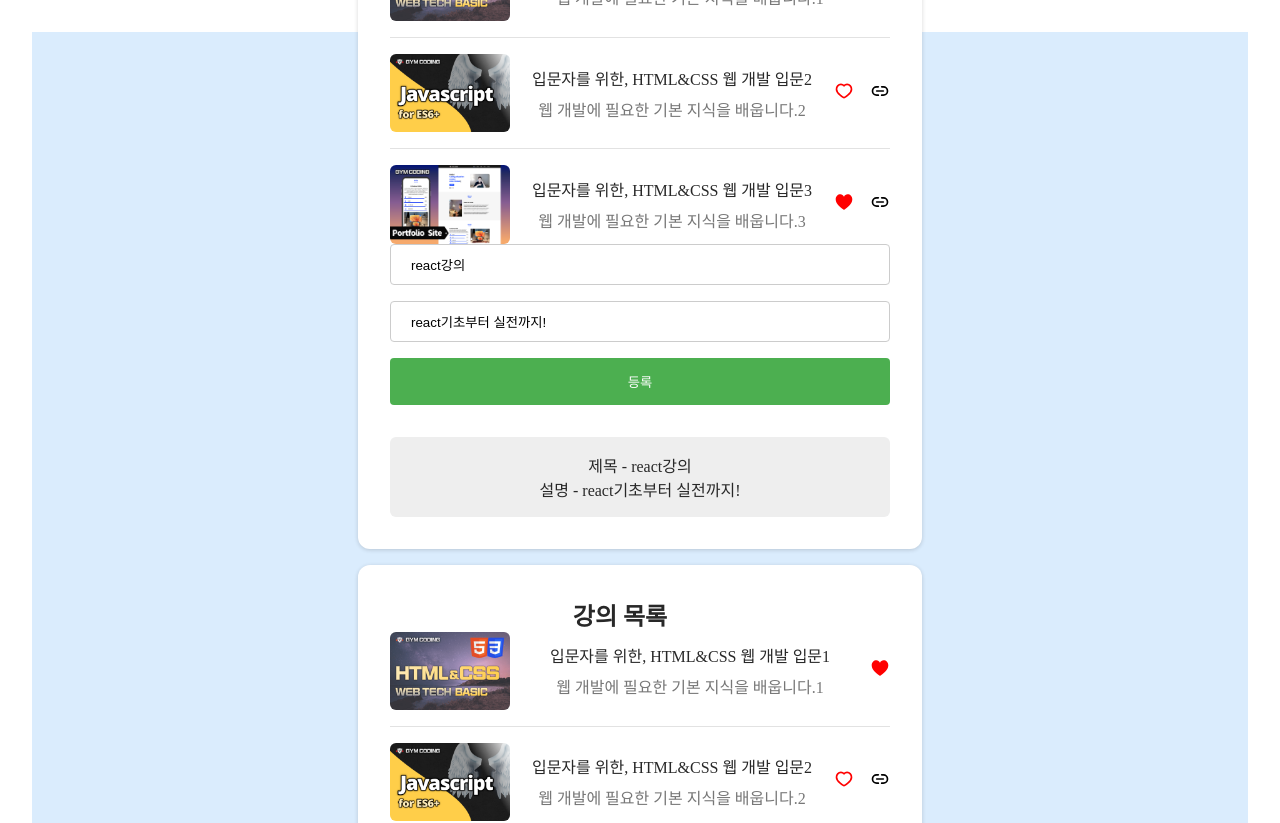
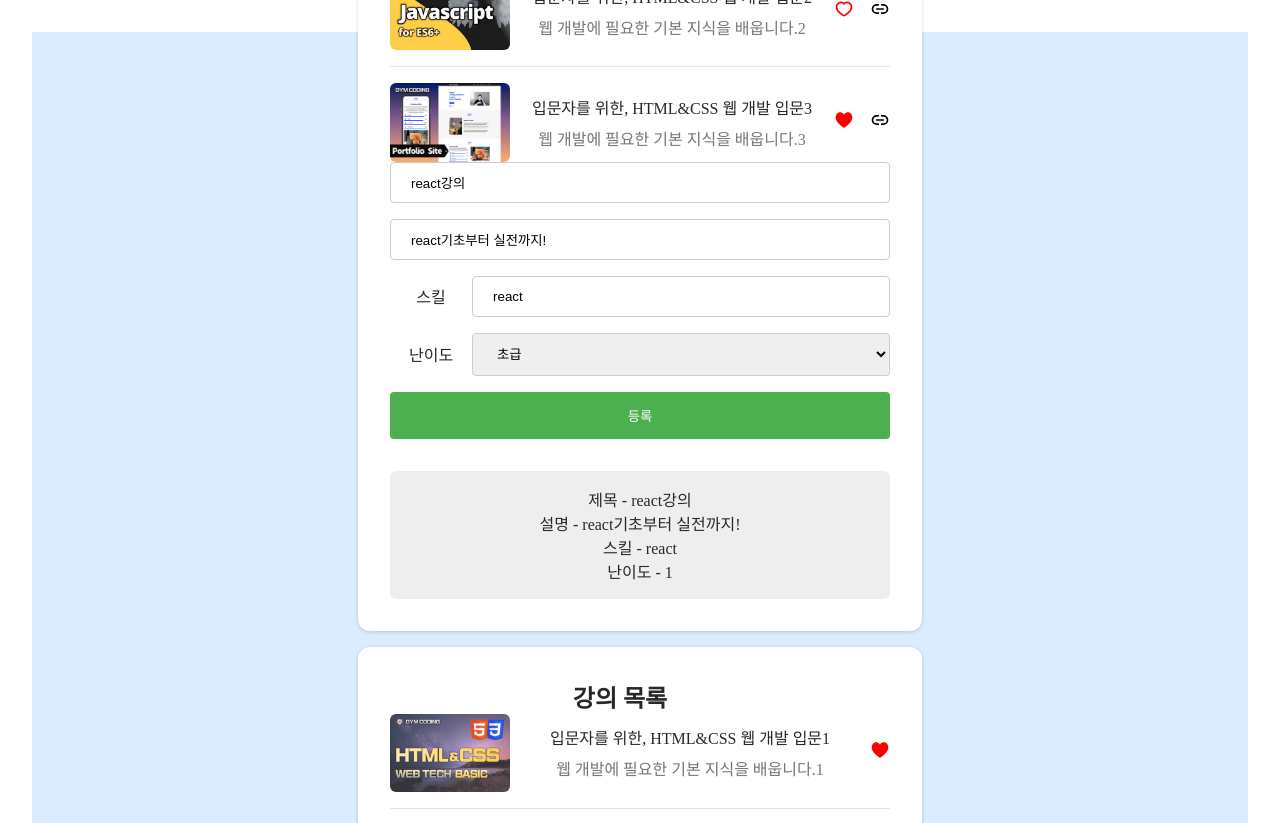
Before and after one commit to JahyunBaek/study-react, a React (Vite) app: page / in a window 1280 px wide. Shown: the top 823 px of the page. Built offline with nearby package versions, Linux system fonts and the light colour scheme.

Commit message:
[ADD] 중첩 객체 업데이트 with Immer

```diff
--- a/package.json
+++ b/package.json
@@ -11,7 +11,8 @@
   },
   "dependencies": {
     "react": "^18.2.0",
-    "react-dom": "^18.2.0"
+    "react-dom": "^18.2.0",
+    "use-immer": "^0.11.0"
   },
   "devDependencies": {
     "@types/react": "^18.2.66",
--- a/src/components/cards/CardForm.jsx
+++ b/src/components/cards/CardForm.jsx
@@ -1,35 +1,64 @@
-import { useState } from 'react';
+//import { useState } from 'react';
+
+import { useImmer } from 'use-immer'
 import Card from './Card'
 
 const CardForm = () => {
-    const [form,setForm] = useState({
+    const [form,updateForm] = useImmer({
         title: 'react강의',
-        descriptyion: 'react기초부터 실전까지!'
+        descriptyion: 'react기초부터 실전까지!',
+        info: {
+            level: 1,
+            skill: 'react'
+        }
     })
     const handleCardForm = (e) =>{
         e.preventDefault();
     }
 
     const handleFormChange = (e) =>{
-        console.log(e.target.name)
-        setForm({
-            ...form,
-            [e.target.name]: e.target.value
-        })
+        updateForm((draft)=>{
+            draft[e.target.name] = e.target.value
+        });
     }
-
+    const handleSkillChange = (e) =>{
+        updateForm((draft)=>{
+            draft.info.skill = e.target.value
+        });
+    }
+    const handleLevelChange = (e) =>{
+        updateForm((draft)=>{
+            draft.info.level = e.target.value
+        });
+    }
+    //깊은복사
+    //const temp = structuredClone(form);
     return (
         <>
             <Card>
                 <form style={{ display: 'flex', flexDirection: 'column', gap: '1rem'}} onSubmit={handleCardForm}>
                     <input type="text" name='title' value={form.title} placeholder='강의 제목' onChange={handleFormChange}></input>
                     <input type="text" name='descriptyion' value={form.descriptyion} placeholder='강의 한줄 설명' onChange={handleFormChange}></input>
+                    <div style={{ display: 'flex', alignItems: 'center' }}>
+                    <label htmlFor="skill" style={{ width: '100px' }}>스킬</label>
+                    <input name="skill" id="skill" type="text" value={form.info.skill} onChange={handleSkillChange} />
+                    </div>
+                    <div style={{ display: 'flex', alignItems: 'center' }}>
+                    <label htmlFor="level" style={{ width: '100px' }}>난이도</label>
+                    <select name="level" id="level" value={form.info.level} onChange={handleLevelChange}>
+                        <option value="0">입문</option>
+                        <option value="1">초급</option>
+                        <option value="2">중급</option>
+                    </select>
+                    </div>
                     <input type="submit" value='등록'></input>
                     {
                         (form.title || form.descriptyion) && (
                             <div style={{marginTop: '16px', padding: '16px', backgroundColor: '#eee', borderRadius: '6px' }}>
                               {form.title && (<p>제목 - {form.title}</p>)}
                               {form.descriptyion && (<p>설명 - {form.descriptyion}</p>)}
+                              {form.info.skill && (<p>스킬 - {form.info.skill}</p>)}
+                              {form.info.level && (<p>난이도 - {form.info.level}</p>)}
                             </div>
                         )
                     }
```
Also changed, not shown: 1 other file (tests, documents, lock files or other folders).
